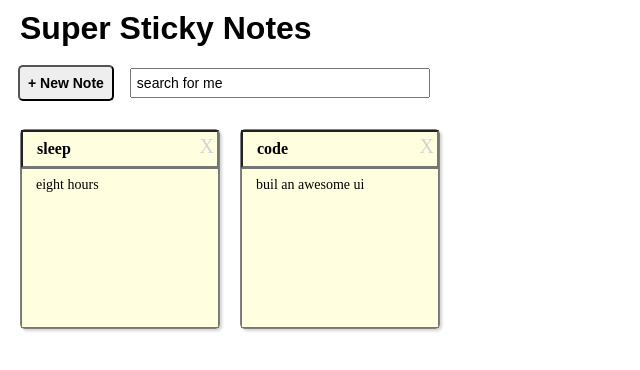
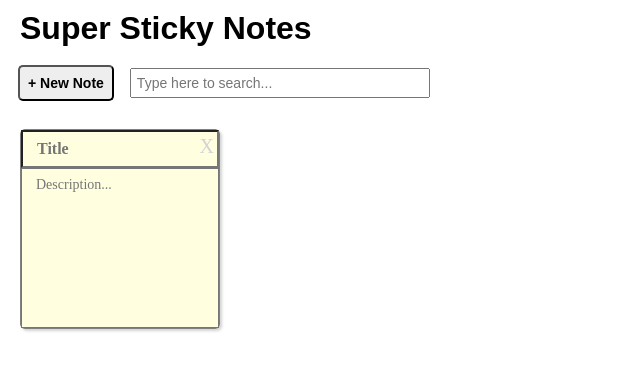
Before and after one commit to driyant/sticky-notes-app, a React (Create React App) app: page / in a window 1280 px wide. Shown: the top 370 px of the page, without its empty margins (0-640 px from the left). Built offline with nearby package versions, Linux system fonts and the light colour scheme; the HTML template or start-up script is replaced by a standard one.

Commit message:
Add a new note functionality to UI

```diff
--- a/src/App.js
+++ b/src/App.js
@@ -7,30 +7,32 @@
     state = {
         notes: [
           {
-            id: 0,
-            title: "eat",
-            description: "reese peanut butter cups",
-            doesMatchSearch: false
-          },
-          {
-            id: 1,
-            title: "sleep",
-            description: "eight hours",
-            doesMatchSearch: true
-          },
-          {
-            id: 2,
-            title: "code",
-            description: "buil an awesome ui",
+            id: Date.now(),
+            title: "",
+            description: "",
             doesMatchSearch: true
           }
         ],
-        searchText: "search for me"
+        searchText: ""
       };
+
+    // This is for add a new note
+    addNote = () => {
+        // console.log("Clicked!");
+        const newNote = {
+            id: Date.now(),
+            title: "",
+            description: "",
+            doesMatchSearch:true
+        };
+        const neweNotes = [newNote,...this.state.notes];
+        this.setState({notes:neweNotes});
+    }
+
     render() {
         return (
             <div>
-                <Header searchText={this.state.searchText} />
+                <Header searchText={this.state.searchText} addNote={this.addNote} />
                 <NoteList notes={this.state.notes} />
             </div>
         );
--- a/src/components/Header.js
+++ b/src/components/Header.js
@@ -5,7 +5,7 @@
         <header className="app-header">
             <h1 className="app-header__title">Super Sticky Notes</h1>
             <aside className="app-header__controls">
-                <button className="add-new">+ New Note</button>
+                <button className="add-new" onClick={props.addNote}>+ New Note</button>
                 <input
                     type="text"
                     placeholder="Type here to search..."
```
